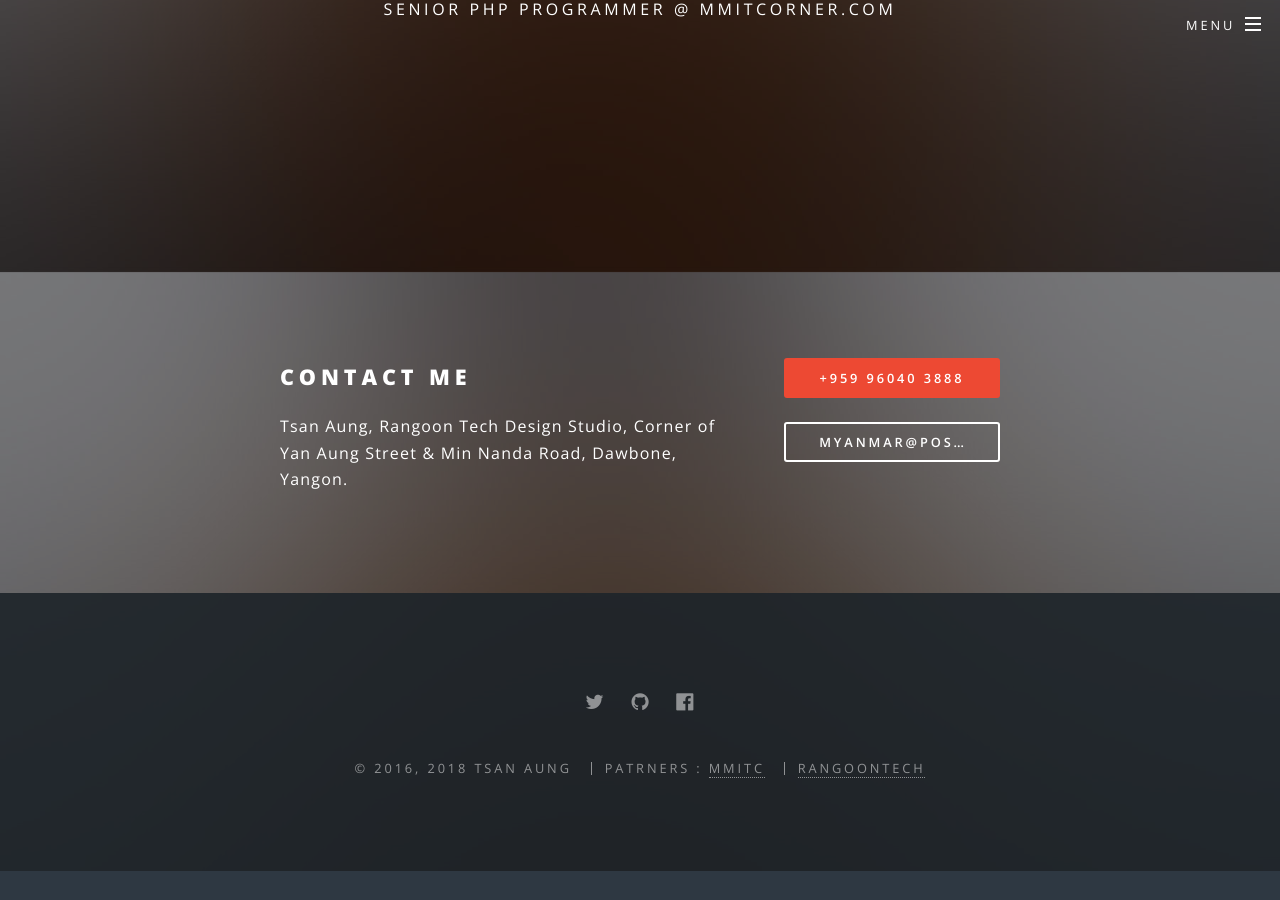
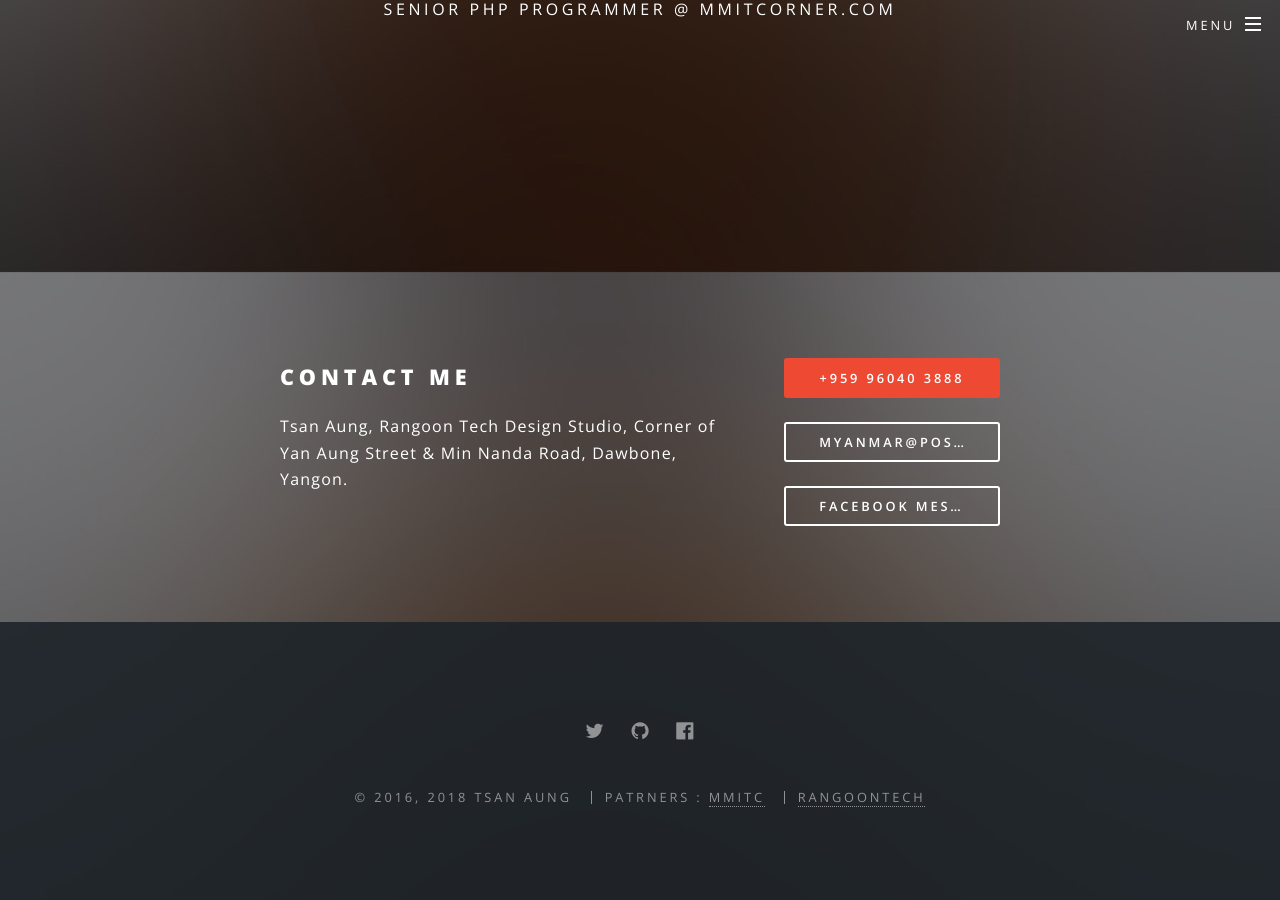
Before and after one commit to tsanaung/tsanaung.github.io, a Jekyll site: the page built from index.html, in a window 1280 px wide and 900 px high, scrolled down 638 px. Built offline with Jekyll 4.4.1, drawn with Linux system fonts in a browser that asks for light colours; before the commit the page ends 1509 px from its top, so only the background shows below that.

Commit message:
Update index.html

```diff
--- a/index.html
+++ b/index.html
@@ -24,6 +24,7 @@ layout: landing
 							<ul class="actions vertical">
 								<li><a href="#" class="button fit special">+959 96040 3888</a></li>
 								<li><a href="#" class="button fit">myanmar@post.com</a></li>
+								<li><a href="https://m.me/tsanaung" class="button fit">Facebook Messenger</a></li>
 							</ul>
 						</div>
 					</section>
```
